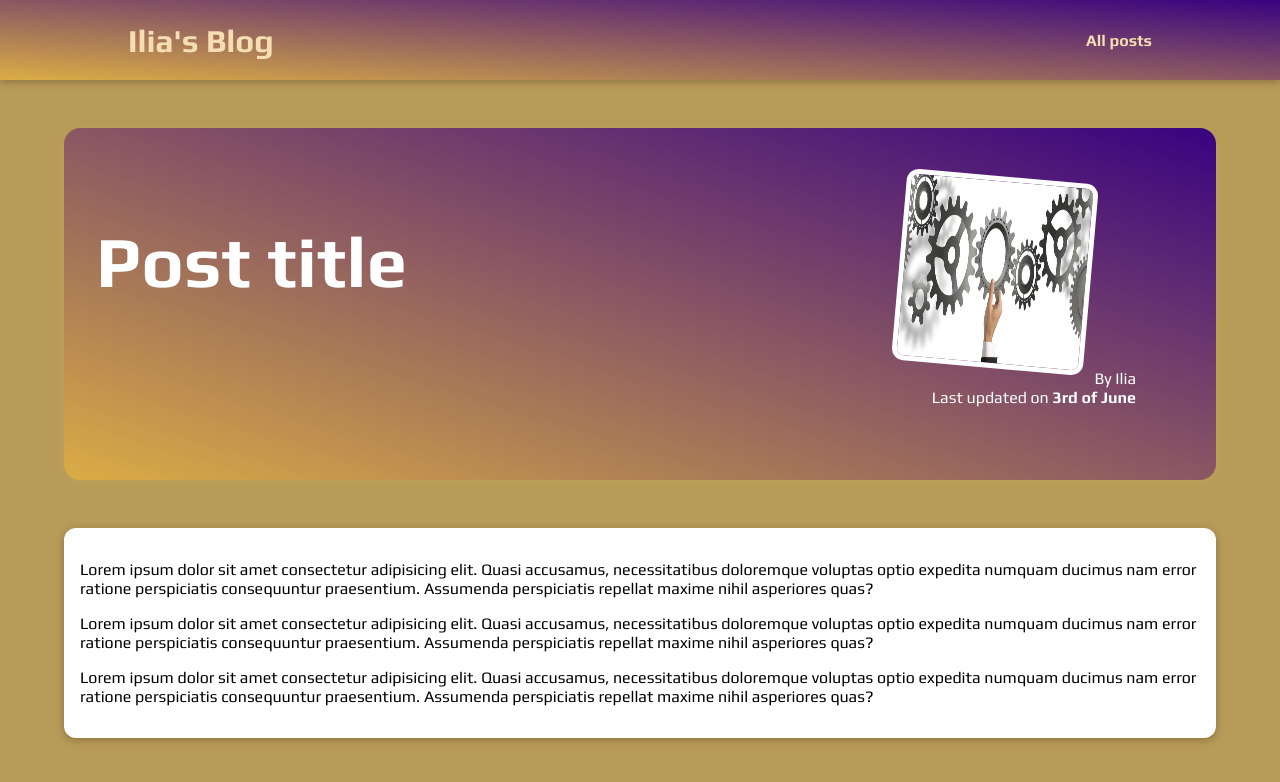
After one commit to IliaIlyich/Ilia_site, a Django app: template blog/templates/blog/post-detail.html in a window 1280 px wide. The commit adds this page. Shown: the top 782 px of the page. Run offline with Django 5.2, Linux system fonts and the light colour scheme; the template is opened without the code that fills it, so the values that code supplies are empty.

Commit message:
dummy data added to the view

```diff
--- a/blog/static/blog/index.css
+++ b/blog/static/blog/index.css
@@ -1,7 +1,7 @@
 /* "welcome" section styling */
 #welcome {
     /* In this example, the gradient starts from the left side of the element and progresses horizontally */
-  background: linear-gradient(to right top, #daad45, #390281);
+  background-color:#b89b58;
   /* 6rem: This specifies the top and bottom padding. 12%: This specifies the left and right padding */
   padding: 6rem 12%;
 }
--- /dev/null
+++ b/blog/static/blog/post-detail.css
@@ -0,0 +1,63 @@
+body {
+  background-color: #b89b58;
+}
+
+#main-navigation {
+  background-color: wheat;
+  box-shadow: 0 2px 8px rgba(0, 0, 0, 0.25);
+}
+
+#summary {
+  margin: 8rem auto 3rem auto;
+  padding: 2rem;
+  width: 90%;
+  max-width: 90rem;
+  border-radius: 16px;
+  background: linear-gradient(to right top, #daad45, #390281);
+  position: relative;
+  box-shadow: 0 2px 8px rgba(202, 181, 86, 0.25);
+  height: 22rem;
+}
+
+#summary h2 {
+  color: white;
+  font-size: 4.5rem;
+}
+
+#summary article {
+  /* the element will use top,right to for position relative the positioned ancester */
+  position: absolute;
+  top: 2rem;
+  right: 3rem;
+  padding: 1rem 2rem;
+  border-radius: 12px;
+  text-align: right;
+  color: white;
+}
+
+#summary article img {
+  width: 12rem;
+  height: 12rem;
+  border-radius: 12px;
+  transform: rotateZ(5deg);
+  border: 5px solid white;
+  margin-bottom: 1rem;
+}
+
+#summary address {
+  font-weight: bold;
+}
+
+#summary time {
+  font-weight: bold;
+}
+
+main {
+  width: 90%;
+  max-width: 90rem;
+  margin: 3rem auto;
+  background-color: white;
+  padding: 1rem;
+  border-radius: 12px;
+  box-shadow: 0 2px 8px rgba(0, 0, 0, 0.25);
+}
--- a/blog/templates/blog/includes/post.html
+++ b/blog/templates/blog/includes/post.html
@@ -3,7 +3,8 @@
     <!--it is better to represent a blog post as an <article> element-->
     <article class = "post">
         <!--the whole post is a link. That is why <a> tag as a first tag-->
-        <a href="">
+        <!-- we do not have to forget about the key argument "slug" for the dynamic segment -->
+        <a href="{% url "post-detail-page" slug="payment-gateway"%}">
             <img src="{% static "blog/images/The-Process.jpeg" %}" alt = "How to implement the payment Gateway">
             <!--use div to group some content together-->
             <div class = "post__content">
--- /dev/null
+++ b/blog/templates/blog/post-detail.html
@@ -0,0 +1,46 @@
+{% extends "base.html" %}
+{% load static %}
+
+{% block page_title %}This Post Title{% endblock %}
+
+{% block css_files %}
+<link rel="stylesheet" href="{% static "blog/post-detail.css"%}">
+
+{% endblock %}
+
+{% block content %}
+
+<section id = "summary">
+
+    <h2>Post title</h2>
+    <article>
+        <img src="{% static "blog/images/The-Process.jpeg" %}" alt="Post Title">
+        <!-- is used to indicate contact information or the authorship of a document -->
+        <addrese>By Ilia</address>
+            <div>
+        <!-- using the <time> tag to provide actual date -->
+                Last updated on <time>3rd of June</time>
+            </div>
+    </article>
+
+</section>
+
+<main>
+    <p>
+        Lorem ipsum dolor sit amet consectetur adipisicing elit.
+        Quasi accusamus, necessitatibus doloremque voluptas optio expedita numquam ducimus nam error ratione perspiciatis consequuntur praesentium.
+        Assumenda perspiciatis repellat maxime nihil asperiores quas?
+    </p>
+    <p>
+        Lorem ipsum dolor sit amet consectetur adipisicing elit.
+        Quasi accusamus, necessitatibus doloremque voluptas optio expedita numquam ducimus nam error ratione perspiciatis consequuntur praesentium.
+        Assumenda perspiciatis repellat maxime nihil asperiores quas?
+    </p>
+    <p>
+        Lorem ipsum dolor sit amet consectetur adipisicing elit.
+        Quasi accusamus, necessitatibus doloremque voluptas optio expedita numquam ducimus nam error ratione perspiciatis consequuntur praesentium.
+        Assumenda perspiciatis repellat maxime nihil asperiores quas?
+    </p>
+</main>
+
+{%endblock %}
--- a/blog/urls.py
+++ b/blog/urls.py
@@ -3,7 +3,7 @@ from . import views
 
 urlpatterns = [
     path("", views.index, name="index"),
-    path("posts", views.posts, name="posts-page"),
-    path("posts/<slug:slug>", views.post_detail, name="detail-page") # "slug" - the name of concept with dynamic segment. The slug is unique
+    path("posts/", views.posts, name="posts-page"),
+    path("posts/<slug:slug>", views.post_detail, name="post-detail-page") # "slug" - the name of concept with dynamic segment. The slug is unique
 
 ]
--- a/static/app.css
+++ b/static/app.css
@@ -35,10 +35,11 @@ h3 {
   align-items: center;
   /* adding 10% padding only to left and right but not to top/bottom */
   padding: 0 10%;
-
   position: absolute;
   top: 0;
   left: 0;
+  background: linear-gradient(to right top, #daad45, #390281);
+  box-shadow: 0 2px 8px rgba(0, 0, 0, 0.25);
 }
 
 #main-navigation a {
--- a/templates/base.html
+++ b/templates/base.html
@@ -4,7 +4,7 @@
 <head>
     <meta charset="UTF-8">
     <meta name="viewport" content="width=device-width, initial-scale=1.0">
-    <link rel='stylesheet' href="{% static "app.css" %}">
+    <link rel='stylesheet' href="{% static "app.css" %}"/>
     {% block css_files %} {% endblock %}
     <title>{% block page_title %}My Page{% endblock %}</title>
 </head>
@@ -12,7 +12,7 @@
     <header id = "main-navigation">
         <h1><a href="{% url "index" %}">Ilia's Blog</a></h1>
         <nav>
-            <a href="{% url "index" %}">All posts</a>
+            <a href="{% url "posts-page" %}">All posts</a>
         </nav>
     </header>
     {% block content %}
```
Also changed, not shown: blog/static/blog/all-posts.css (added, +46 -0 lines), blog/static/blog/post.css (+13 -0 lines), blog/templates/blog/all-posts.html (+9 -4 lines), blog/views.py (+69 -4 lines).
